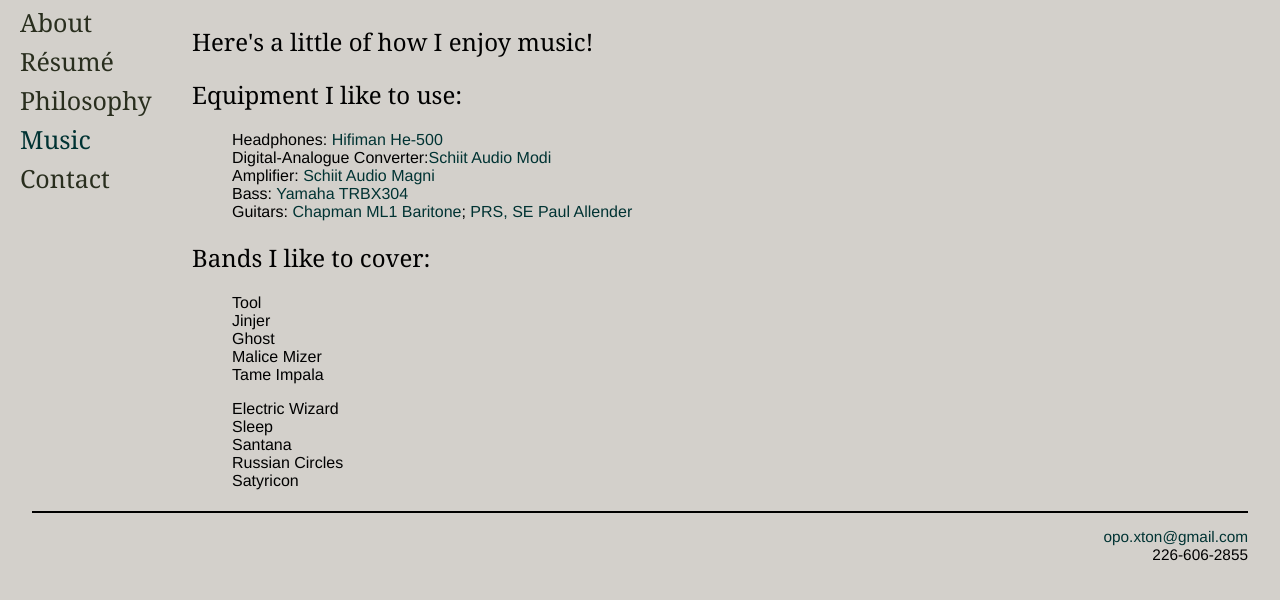
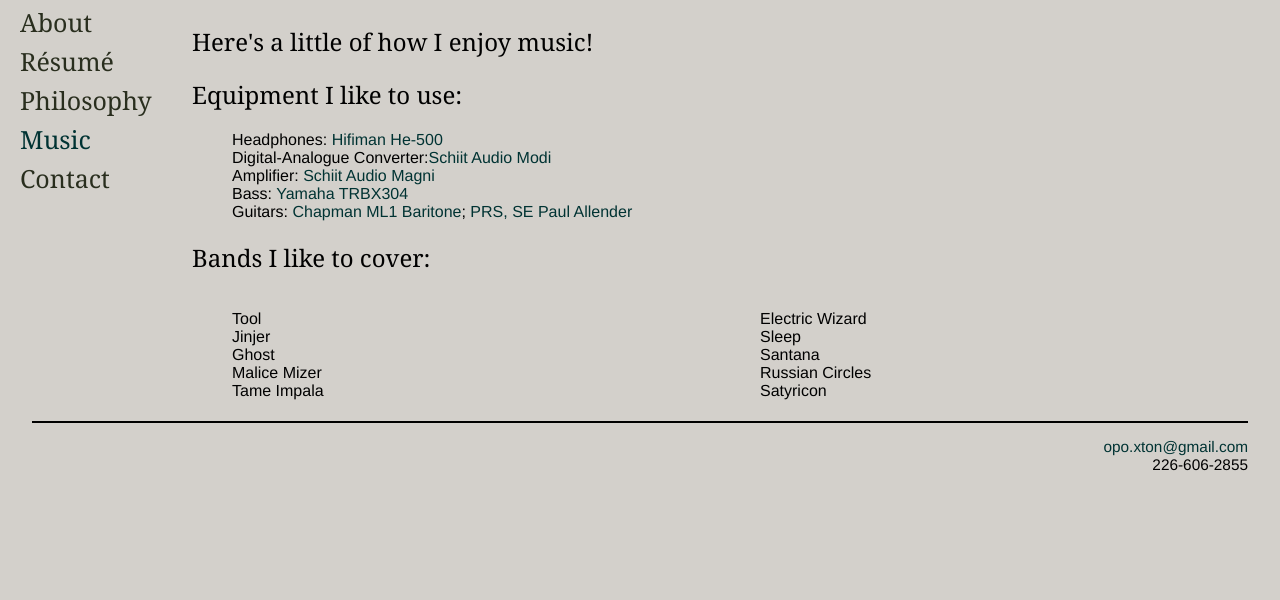
Before and after one commit to allofher/allofher.github.io, a Jekyll site: the page built from music/index.html, in a window 1280 px wide. Shown: the top 600 px of the page. Built offline with Jekyll 4.4.1, drawn with Linux system fonts in a browser that asks for light colours.

```diff
--- a/css/main.css
+++ b/css/main.css
@@ -121,6 +121,21 @@ nav ul {
 }
 
 /* ========================================================================= */
+/* Columned Text
+/* ========================================================================= */
+.column {
+  float: left;
+  width: 50%;
+}
+
+/* Clear floats after the columns */
+.row:after {
+  content: "";
+  display: table;
+  clear: both;
+}
+
+/* ========================================================================= */
 /* Music Tab Blocks
 /* ========================================================================= */
 /*
```
Also changed, not shown: DnD/index.html (added, +13 -0 lines), files/neochina.jpg (added).
